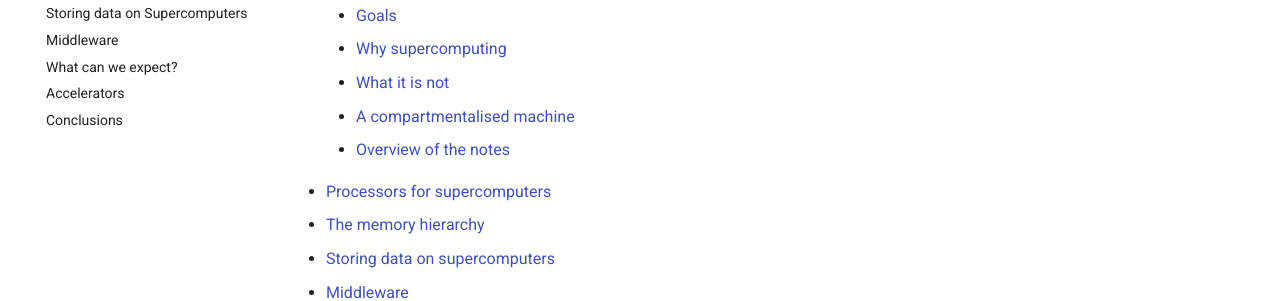
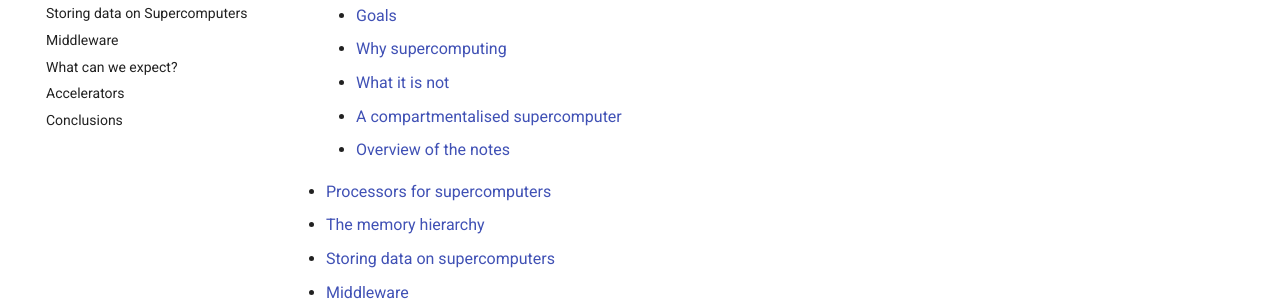
Before and after one commit to klust/SupercomputersForStarters, an MkDocs documentation site: the page built from docs/index.md, in a window 1280 px wide. Shown: the part 260-561 px from the top of the page. Built offline with MkDocs 1.6.1 and Material for MkDocs 9.7.7, drawn with Linux system fonts in a browser that asks for light colours.

Commit message:
Correction of title and typos

```diff
--- a/docs/index.md
+++ b/docs/index.md
@@ -10,7 +10,7 @@
 
     -   [What it is not](1_Introduction/1_03_What_it_is_not.md)
 
-    -   [A compartmentalised machine](1_Introduction/1_04_Compartmentalised.md)
+    -   [A compartmentalised supercomputer](1_Introduction/1_04_Compartmentalised.md)
 
     -   [Overview of the notes](1_Introduction/1_05_Overview.md)
 
--- a/mkdocs.yml
+++ b/mkdocs.yml
@@ -23,7 +23,7 @@ nav:
     - Goals: 1_Introduction/1_01_Goals.md
     - Why supercomputing?: 1_Introduction/1_02_Why.md
     - What it is not: 1_Introduction/1_03_What_it_is_not.md
-    - A compartmentalised machine: 1_Introduction/1_04_Compartmentalised.md
+    - A compartmentalised supercomputer: 1_Introduction/1_04_Compartmentalised.md
     - Overview of the notes: 1_Introduction/1_05_Overview.md
   - Processors for supercomputers:
     - 2_Processors/index.md
```
Also changed, not shown: docs/1_Introduction/1_04_Compartmentalised.md (+1 -1 lines), docs/1_Introduction/index.md (+1 -1 lines).
